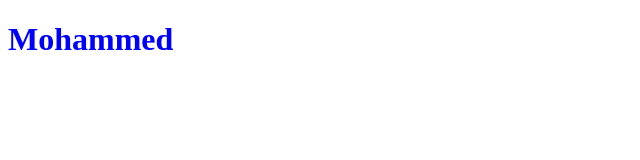
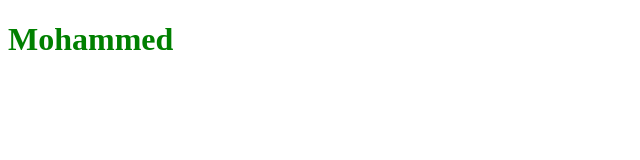
Before and after one commit to NabiAdnan/NabiAdnan.github.io, a plain HTML site: page index.html in a window 1280 px wide. Shown: the whole page, without its empty margins (0-640 px from the left). Drawn offline with Linux system fonts and the light colour scheme.

Commit message:
update index.html

```diff
--- a/index.html
+++ b/index.html
@@ -6,6 +6,6 @@
     <title>Document</title>
 </head>
 <body>
-    <h1 style="color: blue;">Mohammed</h1>
+    <h1 style="color: green;">Mohammed</h1>
 </body>
 </html>
```
